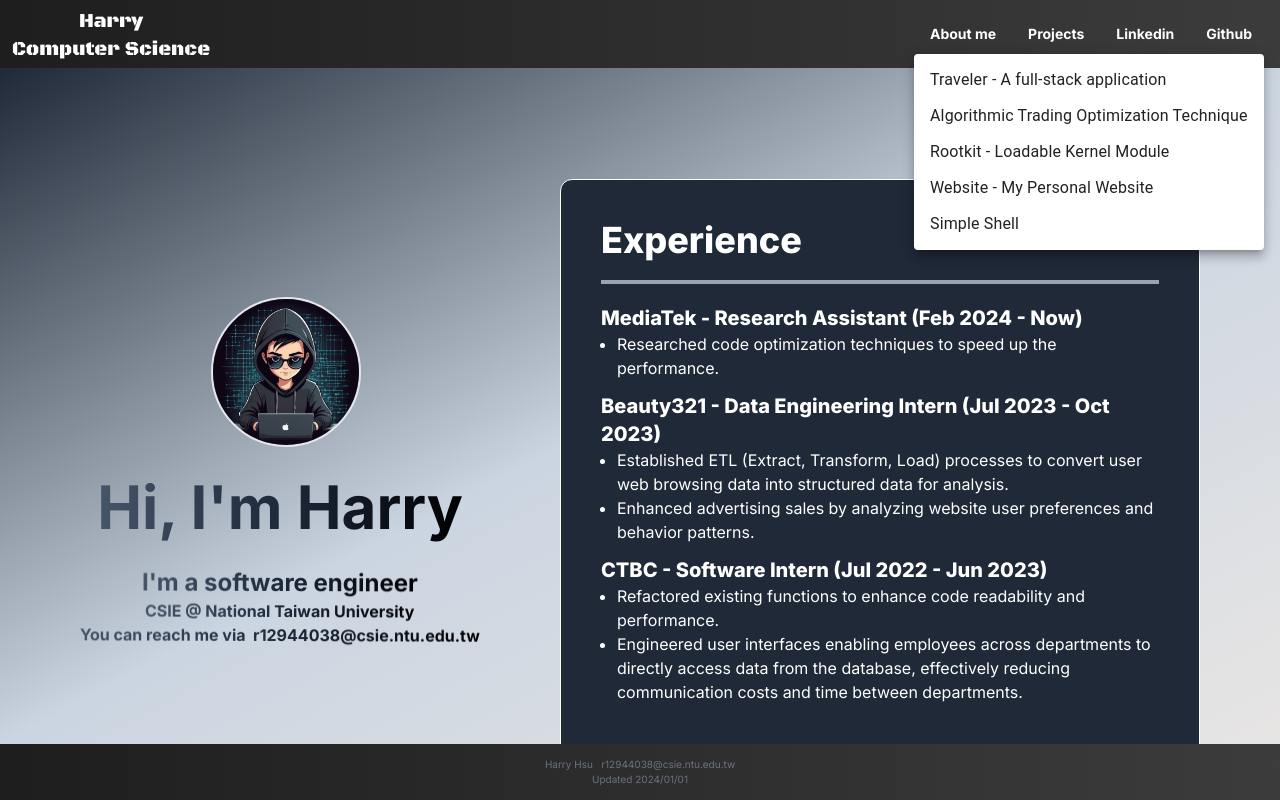
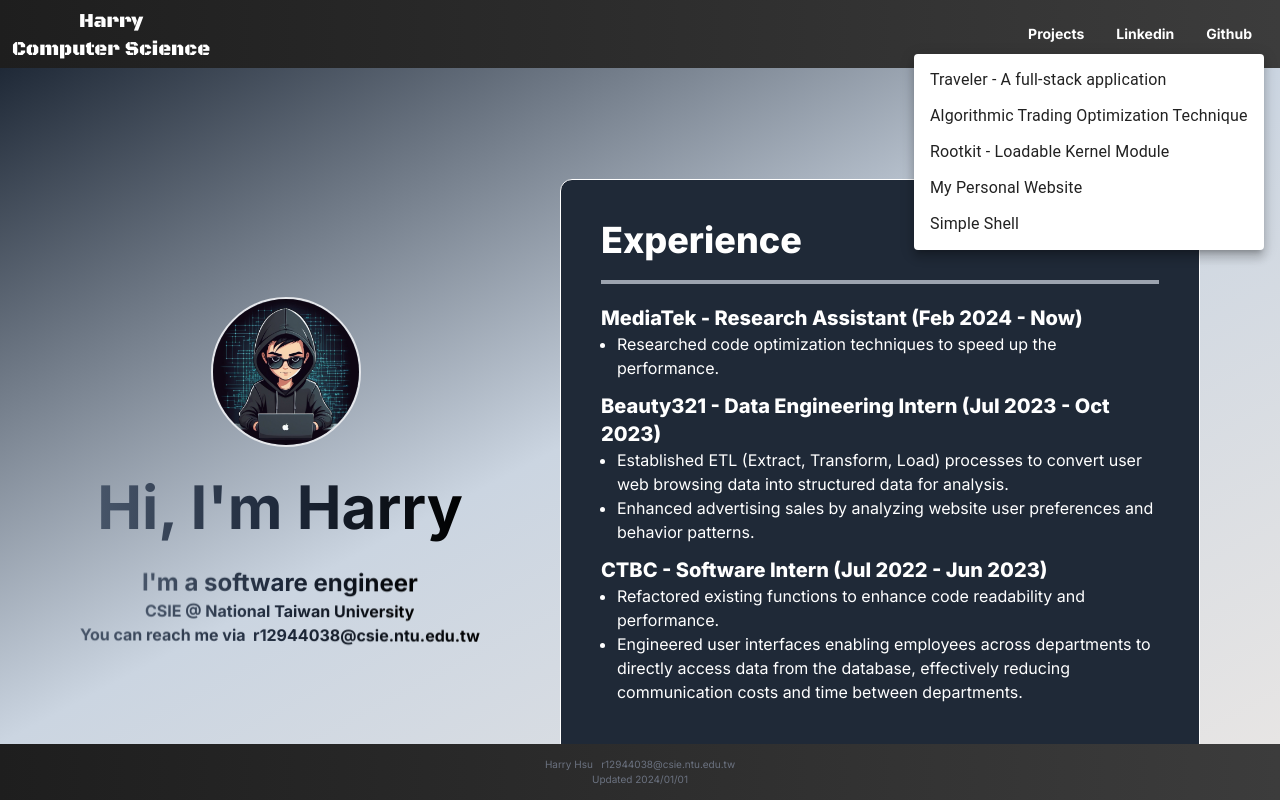
Before and after one commit to Harry-0613/x90613.github.io, a Next.js app: page / in a window 1280 px wide. Both pictures are taken after a click on the button "Projects". Built offline with nearby package versions, Linux system fonts and the light colour scheme; a web font is replaced by a local one.

Commit message:
style: update Typesetting

```diff
--- a/src/components/Header.tsx
+++ b/src/components/Header.tsx
@@ -35,11 +35,11 @@ export default function SectionHeader() {
       <div className="flex gap-2 mr-3 items-center">
         {/* 大螢幕顯示的按鈕 */}
         <div className="right-buttons flex">
-          <Link href={`${BASE_URL}`}>
+          {/* <Link href={`${BASE_URL}`}>
               <Button className="w-22 hover:bg-gray-700 text-white font-bold py-2 px-4 rounded border-none">
                 About me
               </Button>
-          </Link>
+          </Link> */}
           <Button className="w-22 hover:bg-gray-700 text-white font-bold py-2 px-4 rounded border-none" aria-controls={open ? 'basic-menu' : undefined}
             aria-haspopup="true"
             aria-expanded={open ? 'true' : undefined}
@@ -66,9 +66,9 @@ export default function SectionHeader() {
               <MenuItem onClick={handleClose}>Rootkit - Loadable Kernel Module</MenuItem>
             </Link>
             <Link href="https://github.com/x90613/x90613.github.io" target="_blank">
-              <MenuItem onClick={handleClose}>Website - My Personal Website</MenuItem>
+              <MenuItem onClick={handleClose}>My Personal Website</MenuItem>
             </Link>
-            <Link href={`${BASE_URL}/project`}>
+            <Link href={`${BASE_URL}/coming-soon`}>
               <MenuItem onClick={handleClose}>Simple Shell</MenuItem>
             </Link>
           </Menu>
```
Also changed, not shown: src/app/coming-soon/layout.tsx (renamed from src/app/project/layout.tsx), src/app/coming-soon/page.tsx (renamed from src/app/project/page.tsx).
